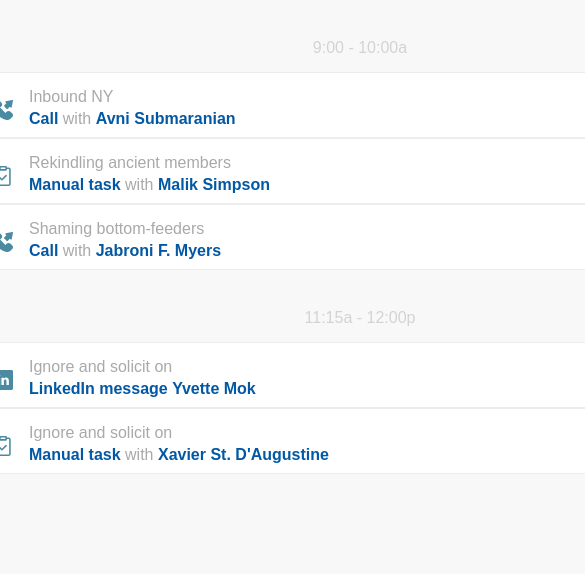
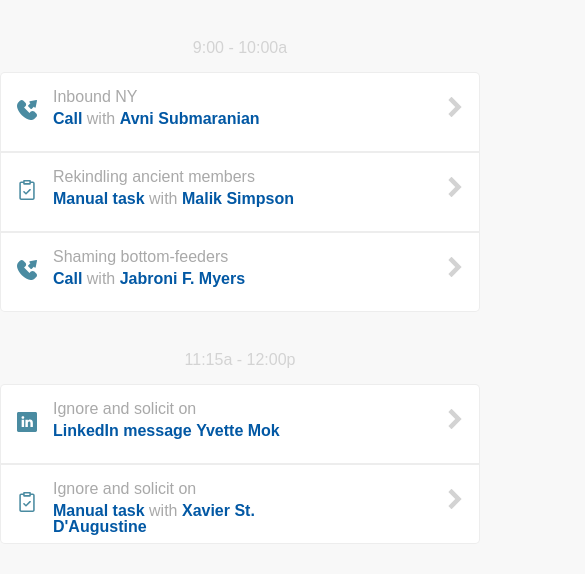
Before and after one commit to maxbildner/strive-task-app, a React (Create React App) app: page / in a window 390 px wide. Shown: the top 574 px of the page, 585 px wide, since content can reach past the window. Built offline with nearby package versions, Linux system fonts and the light colour scheme.

Commit message:
add mild support for narrow screen

```diff
--- a/package.json
+++ b/package.json
@@ -1,4 +1,5 @@
 {
+  "homepage": "https://maxbildner.github.io/strive-task-app",
   "name": "strive-task-app",
   "version": "0.1.0",
   "private": true,
@@ -14,6 +15,8 @@
     "web-vitals": "^0.2.4"
   },
   "scripts": {
+    "predeploy": "npm run build",
+    "deploy": "gh-pages -d build",
     "start": "react-scripts start",
     "build": "react-scripts build",
     "test": "react-scripts test",
@@ -36,5 +39,8 @@
       "last 1 firefox version",
       "last 1 safari version"
     ]
+  },
+  "devDependencies": {
+    "gh-pages": "^3.1.0"
   }
 }
--- a/src/index.css
+++ b/src/index.css
@@ -211,5 +211,17 @@ body {
 #not-clicked {
   transition: .5s;
   transition-timing-function: ease-out;
-  transform: translateX(-1.5rem);
+  /* transform: translateX(-1.5rem); */
 }
+
+
+/* when browser width gets smaller than 800px, resize width of rows */
+@media (max-width: 800px) {
+  .App {
+    width: 30rem;
+  }
+
+  .row {
+    height: 5rem;
+  }
+}
```
Also changed, not shown: 2 other files (tests, documents, lock files or other folders).
